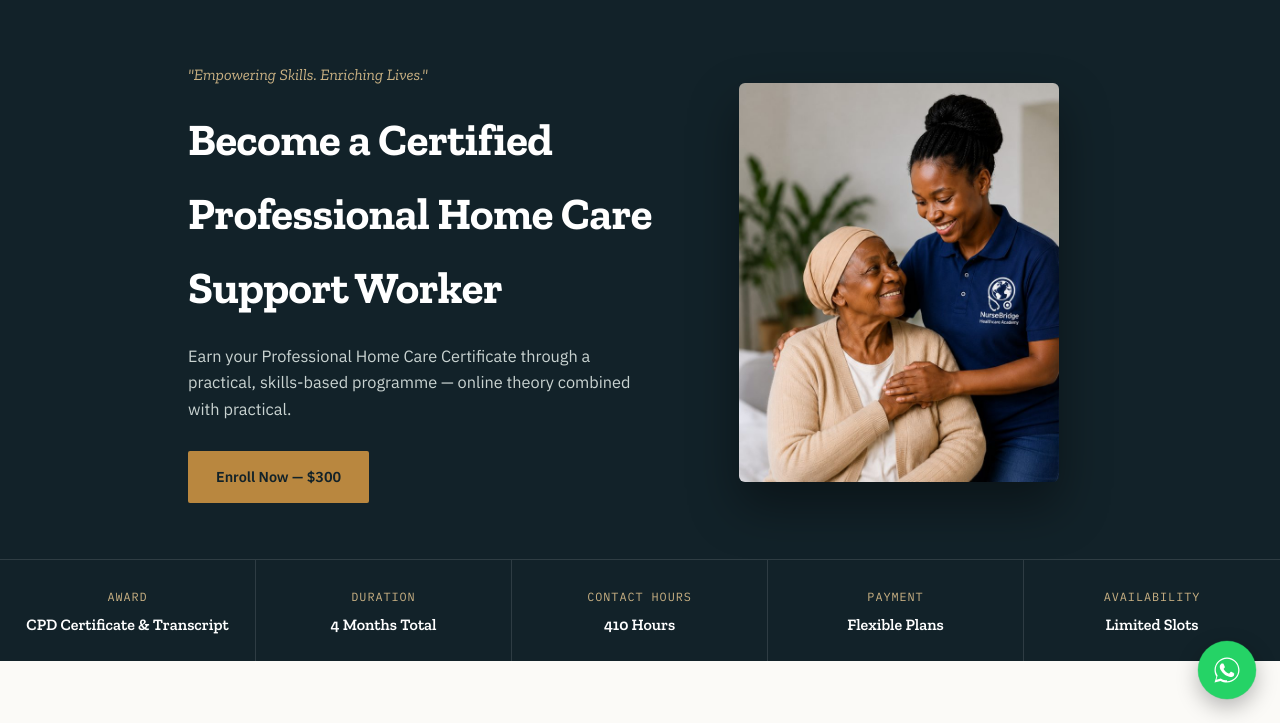
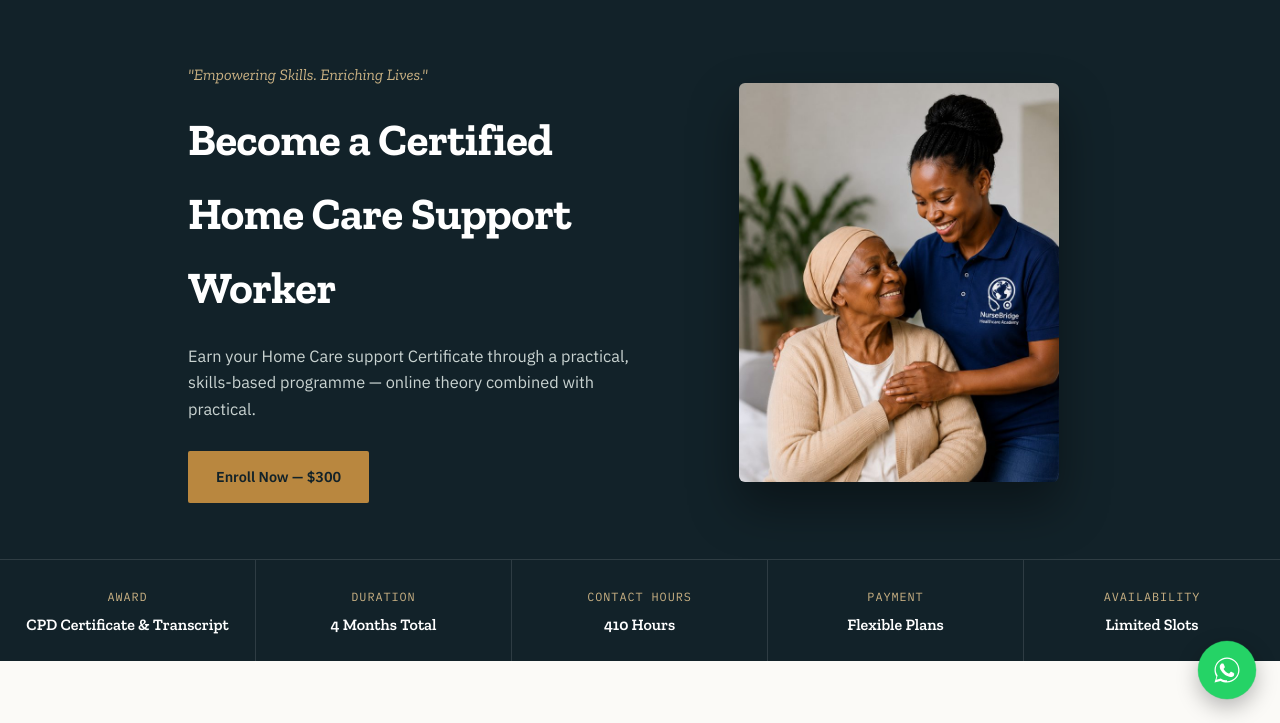
Before and after one commit to Okonkwod95/NurseBridge-Healthcare-Academy-, a plain HTML site: page index.html in a window 1280 px wide. Shown: the part 77-800 px from the top of the page. Drawn offline with nearby package versions, Linux system fonts and the light colour scheme.

Commit message:
Update headings and description for home care program

```diff
--- a/index.html
+++ b/index.html
@@ -148,8 +148,8 @@
   <div class="wrap hero-inner">
     <div>
       <div class="tagline">"Empowering Skills. Enriching Lives."</div>
-      <h1>Become a Certified Professional Home Care Support Worker</h1>
-      <p class="lead">Earn your Professional Home Care Certificate through a practical, skills-based programme — online theory combined with practical.</p>
+      <h1>Become a Certified Home Care Support Worker</h1>
+      <p class="lead">Earn your Home Care support Certificate through a practical, skills-based programme — online theory combined with practical.</p>
       <a class="btn primary" href="#enroll">Enroll Now — $300</a>
     </div>
     <div class="hero-photo-wrap">
```
